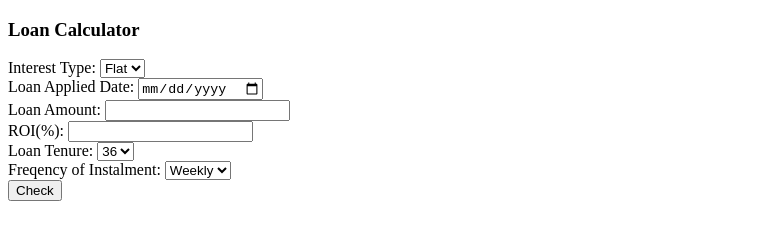
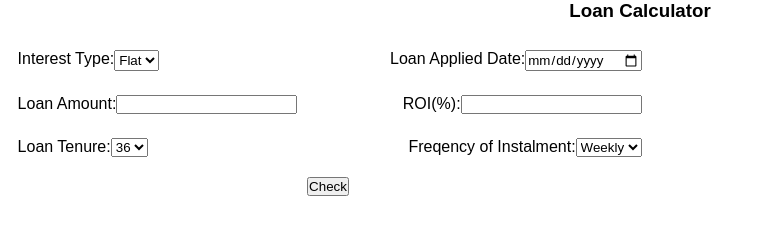
Before and after one commit to Dev-Tuhin01/EMI-Calculator, a plain HTML site: page index.html in a window 1280 px wide. Shown: the whole page, without its empty margins (0-764 px from the left). Drawn offline with Linux system fonts and the light colour scheme.

Commit message:
stylized form

```diff
--- a/index.html
+++ b/index.html
@@ -5,10 +5,13 @@
     <meta http-equiv="X-UA-Compatible" content="IE=edge">
     <meta name="viewport" content="width=device-width, initial-scale=1.0">
     <title>Loan Calculator</title>
+    <link rel="stylesheet" href="style.css">
 </head>
 <body>
-    <h3>Loan Calculator</h3>
-    <form action="#">
+    <header>
+        <h3>Loan Calculator</h3>
+    </header>
+    <form class="frm">
         <div class="row">
             <div class="inpgrp">
                 <label>Interest Type: </label>
@@ -20,16 +23,18 @@
                 <label>Loan Applied Date: </label>
                 <input type="date" name="LnApDate" id="LnApDate">
             </div>
+        </div>
+        <div class="row">
             <div class="inpgrp">
                 <label>Loan Amount: </label>
                 <input type="text" name = "LnAmt" id="LnAmt">
             </div>
-        </div>
-        <div class="row">
             <div class="inpgrp">
                 <label>ROI(%): </label>
                 <input type="text" name="roi" id="roi">
             </div>
+        </div>
+        <div class="row">
             <div class="inpgrp">
                 <label>Loan Tenure: </label>
                 <select name="LnTen" id="LnTen">
@@ -45,7 +50,7 @@
                 </select>
             </div>
         </div>
-        <div class="row"><button id="sub">Check</button></div>
+        <div class="row" id="buttons"><button id="sub">Check</button></div>
     </form>
 </body>
 </html>
--- a/style.css
+++ b/style.css
@@ -4,3 +4,40 @@
     box-sizing: border-box;
     font-family: 'Barlow', sans-serif;
 }
+
+header
+{
+    display: flex;
+    align-items: center;
+    justify-content: center;
+    margin-bottom: 1rem;
+}
+
+.frm{
+    display: flex;
+    flex-direction: column;
+    flex-wrap: wrap;
+}
+.row
+{
+    display: flex;
+    flex-wrap: wrap;
+    margin: 0.25rem 0.6rem;
+    width: 50%;
+    justify-content: space-between;
+}
+
+.inpgrp{
+    display: flex;
+    justify-content: space-evenly;
+    margin: 0.5rem;
+}
+
+#buttons{
+    justify-content: center;
+    margin: 0.5rem;
+}
+
+input{
+    max-height: 100%;
+}
```
